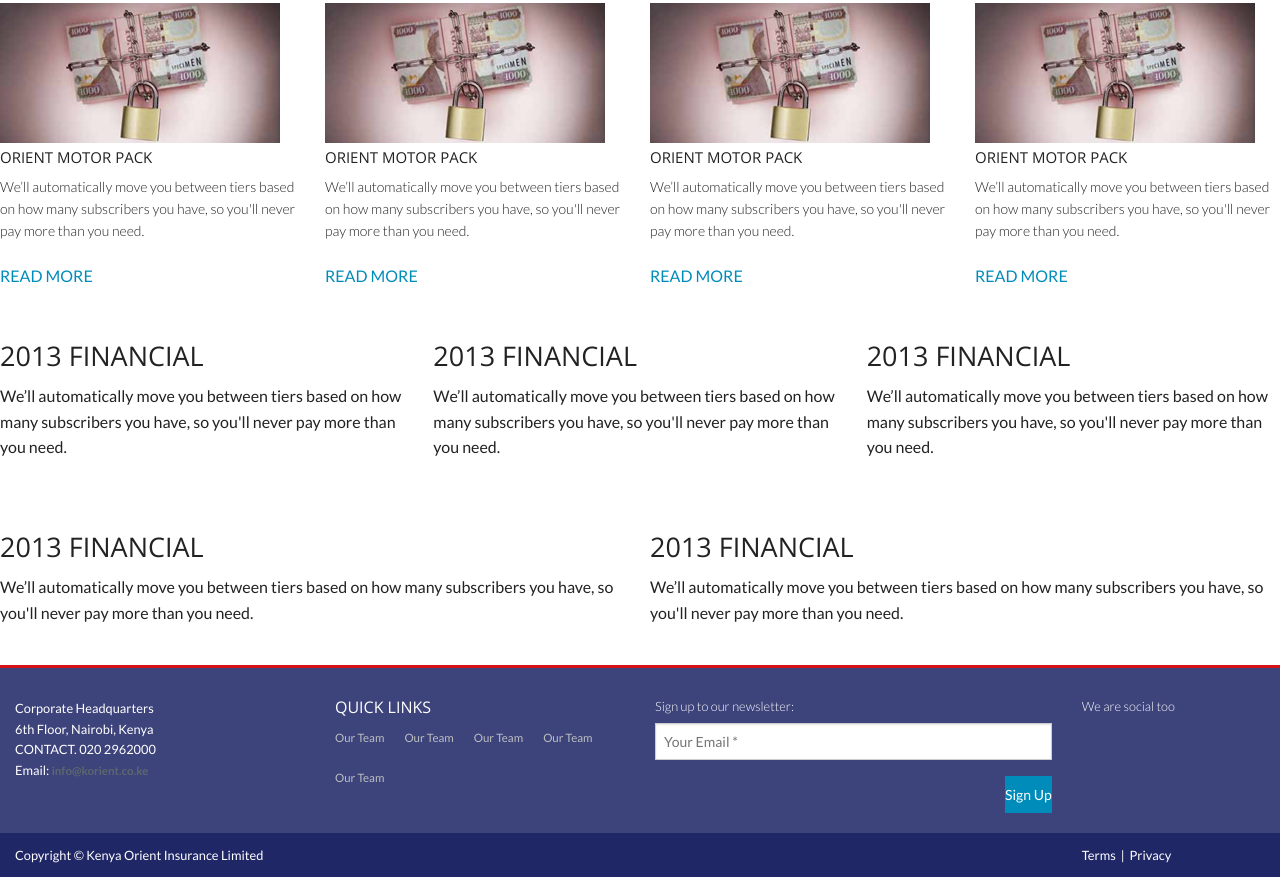
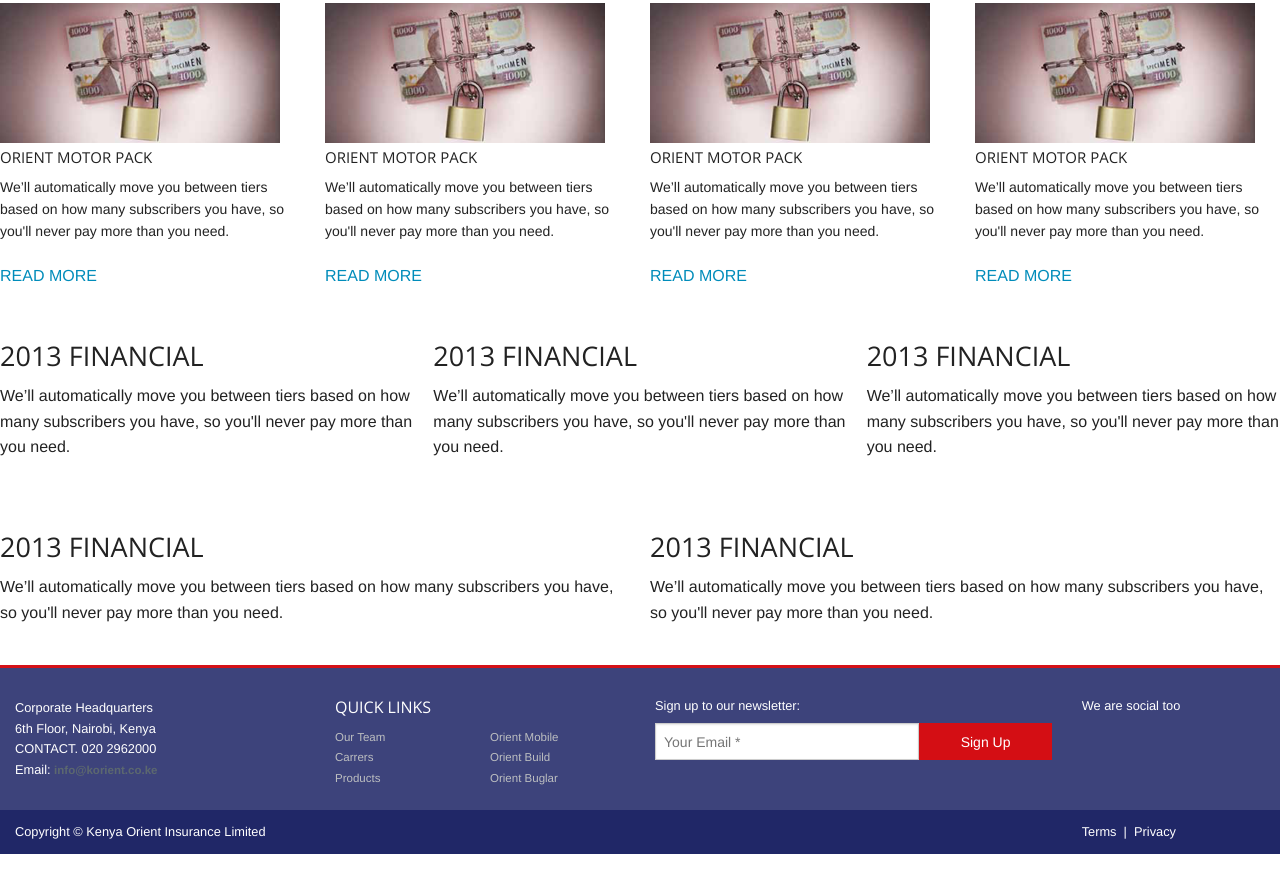
Before and after one commit to kimenye/koil, a website: page index.html in a window 1280 px wide. Shown: the part 693-1570 px from the top of the page. After the commit the page ends 1547 px from the top, so only its background shows below. Drawn offline with nearby package versions, Linux system fonts and the light colour scheme.

Commit message:
Added footer grid block and fixed signup buton

```diff
--- a/index.html
+++ b/index.html
@@ -202,21 +202,24 @@
             </div>
             <div class="large-3 columns">
               <h6>QUICK LINKS</h6>
-              <ul class="large-block-grid-2.small-block-grid-2.links">
+              <ul class="large-block-grid-2 small-block-grid-2 links">
                 <li>
                   <a>Our Team</a>
                 </li>
                 <li>
-                  <a>Our Team</a>
+                  <a>Orient Mobile</a>
                 </li>
                 <li>
-                  <a>Our Team</a>
+                  <a>Carrers</a>
                 </li>
                 <li>
-                  <a>Our Team</a>
+                  <a>Orient Build</a>
                 </li>
                 <li>
-                  <a>Our Team</a>
+                  <a>Products</a>
+                </li>
+                <li>
+                  <a>Orient Buglar</a>
                 </li>
               </ul>
             </div>
@@ -224,10 +227,10 @@
               <p>Sign up to our newsletter:</p>
               <form>
                 <div class="row collapse">
-                  <div class="large-8.columns">
+                  <div class="large-8 columns">
                     <input type="email" placeholder="Your Email *" />
                   </div>
-                  <div class="large-4.columns">
+                  <div class="large-4 columns">
                     <input type="submit" class="button postfix expand signup" value="Sign Up" />
                   </div>
                 </div>
--- a/scss/app.scss
+++ b/scss/app.scss
@@ -104,6 +104,10 @@
     p {
       margin-bottom: 0.5em;
     }
+
+    .signup {
+      background-color: rgb(212, 14, 20);
+    }
 }
 
 .copyright {
```
Also changed, not shown: stylesheets/app.css.
